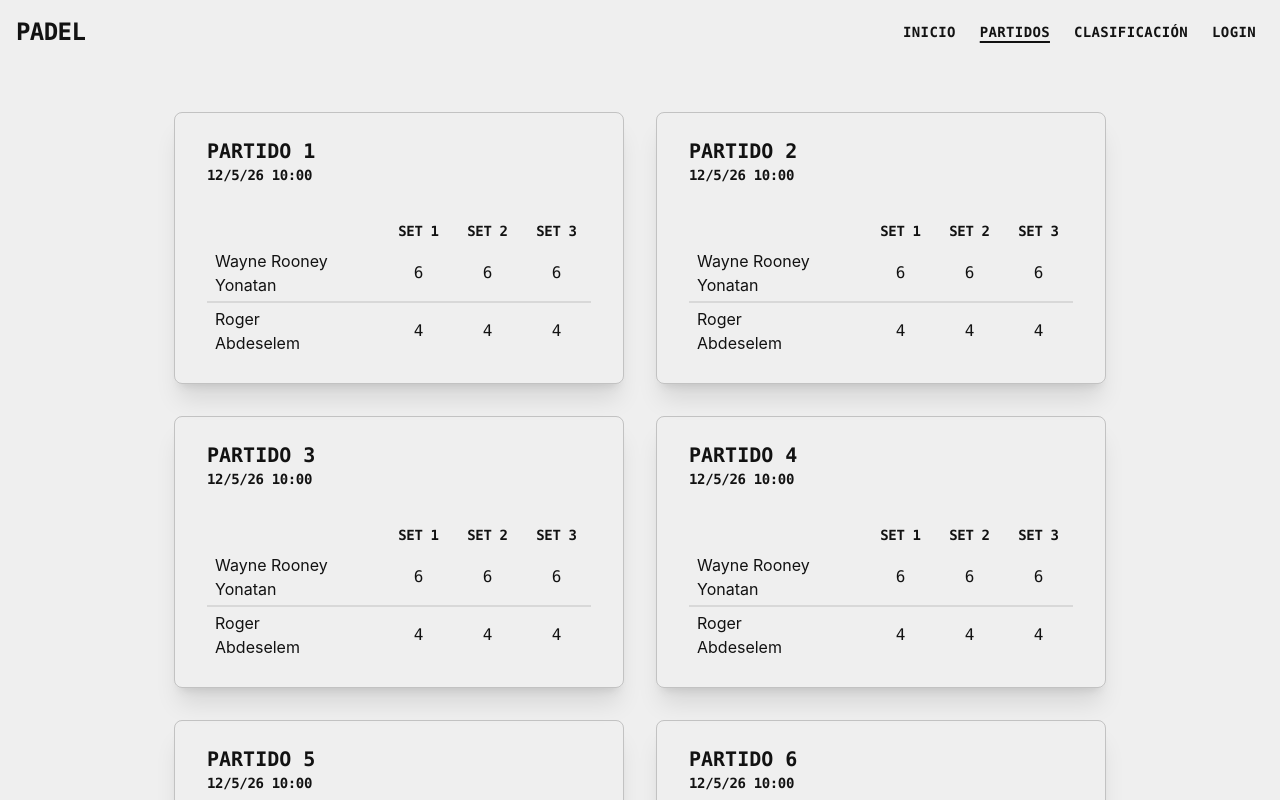
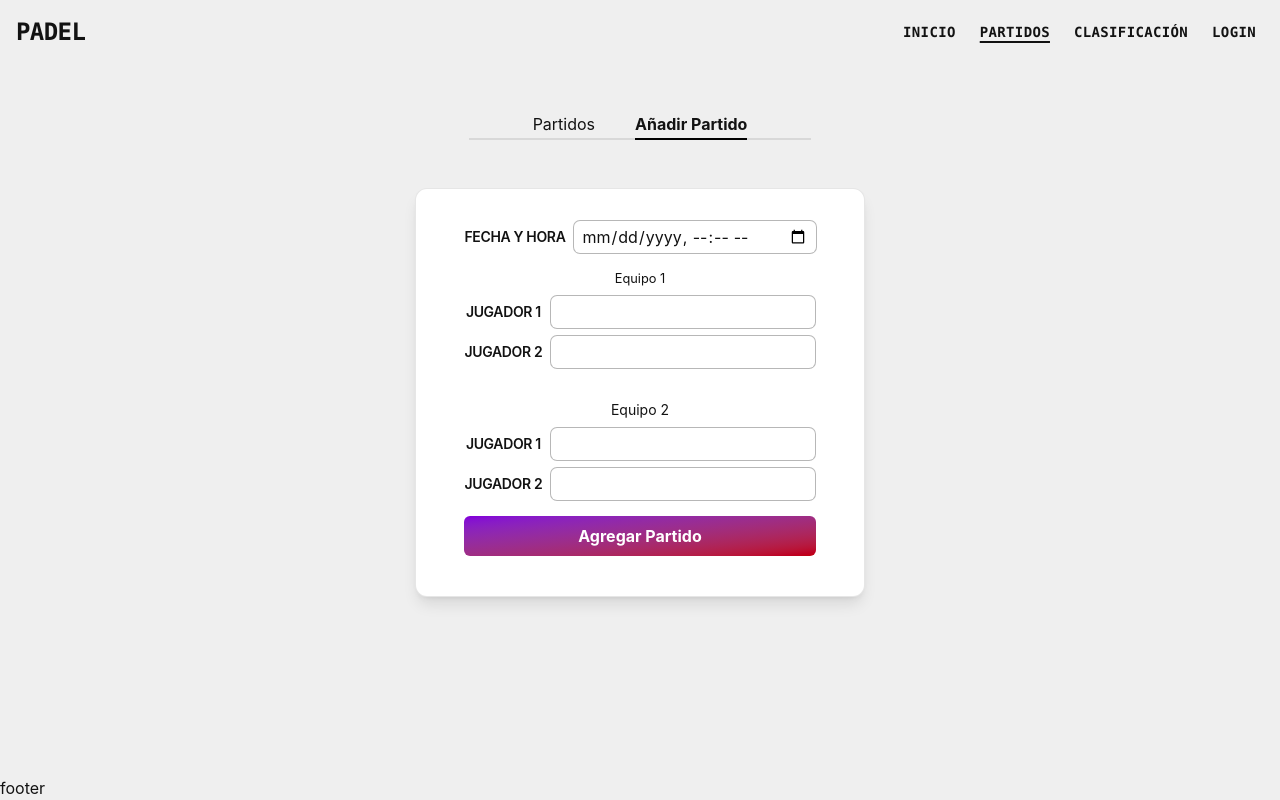
Before and after one commit to CSorinDev/padel, a React (Vite) app: page /partidos in a window 1280 px wide. Shown: the top 800 px of the page. Built offline with nearby package versions, Linux system fonts and the light colour scheme.

Commit message:
añadir formulario de add match

```diff
--- /dev/null
+++ b/src/components/sections/AddMatch.jsx
@@ -0,0 +1,33 @@
+import { useState } from 'react'
+import Button from '../ui/Button'
+
+export default function AddMatch() {
+  return (
+    <form className="form gap-4!" action="">
+      <div className='grid grid-cols-[auto_1fr] gap-2 items-center'>
+        <label htmlFor="datetime">Fecha y Hora</label>
+        <input type="datetime-local" name="datetime" id="datetime" />
+      </div>
+
+      <div className="grid grid-cols-[auto_1fr] place-items-center gap-2">
+        <small className="col-span-2">Equipo 1</small>
+        <label htmlFor="player1">Jugador 1</label>
+        <input type="text" name="player1" id="player1" />
+
+        <label htmlFor="player2">Jugador 2</label>
+        <input type="text" name="player2" id="player2" />
+      </div>
+
+      <div className="border-text/10 grid grid-cols-[auto_1fr] place-items-center gap-2">
+        <p className="col-span-2">Equipo 2</p>
+        <label htmlFor="player3">Jugador 1</label>
+        <input type="text" name="player3" id="player3" />
+
+        <label htmlFor="player4">Jugador 2</label>
+        <input type="text" name="player4" id="player4" />
+      </div>
+
+      <Button>Agregar Partido</Button>
+    </form>
+  )
+}
--- a/src/components/ui/Button.jsx
+++ b/src/components/ui/Button.jsx
@@ -1,7 +1,7 @@
-export default function Button({ children, onClick, disabled, className}) {
+export default function Button({ children, onClick, disabled, className }) {
   return (
     <button
-      className={`flex items-center justify-center gap-2 rounded-md bg-linear-to-br from-purple-700 to-red-700 p-2 text-white font-bold transition-all ring-1 ring-transparent hover:ring-purple-700 active:scale-90 ${className} `}
+      className={`flex items-center justify-center gap-2 rounded-md bg-linear-to-br from-purple-700 to-red-700 p-2 font-bold text-white ring-1 ring-transparent transition-all hover:ring-purple-700 active:scale-90 ${className} `}
       onClick={onClick}
       disabled={disabled}
     >
--- a/src/index.css
+++ b/src/index.css
@@ -48,7 +48,7 @@ button {
 }
 
 .form input {
-  @apply ring-text/30 focus:ring-text rounded-md px-2 py-1 ring-1 transition-all outline-none focus:ring-2 mb-2;
+  @apply ring-text/30 focus:ring-text rounded-md px-2 py-1 ring-1 transition-all outline-none focus:ring-2 ;
 }
 
 .form button {
--- a/src/pages/PartidosPage.jsx
+++ b/src/pages/PartidosPage.jsx
@@ -1,4 +1,8 @@
 import PartidoCard from '../components/cards/PartidoCard'
+import { Plus } from 'lucide-react'
+import { ChartNoAxesColumn } from 'lucide-react'
+import { useState } from 'react'
+import AddMatch from '../components/sections/AddMatch'
 
 export default function PartidosPage({
   partidos = [
@@ -130,11 +134,43 @@ export default function PartidosPage({
     },
   ],
 }) {
+  const [selected, setSelected] = useState('Añadir Partido')
+  const headerButtons = [
+    {
+      icon: <ChartNoAxesColumn size={16} />,
+      label: 'Partidos',
+    },
+    {
+      icon: <Plus size={16} />,
+      label: 'Añadir Partido',
+    },
+  ]
+
+  const buttonStyle = `gap-1 px-4 after:h-0.5 after:bg-black after:block after:translate-y-0.5 whitespace-nowrap}`
+
   return (
-    <section className="flex flex-wrap justify-center gap-8">
-      {partidos.map((p) => (
-        <PartidoCard key={p.id} partido={p} />
-      ))}
-    </section>
+    <>
+      <header className="border-text/10 mx-auto mb-12 flex w-fit items-center gap-2 border-b-2 px-12">
+        {headerButtons.map(({ icon, label }) => (
+          <button
+            onClick={() => setSelected(label)}
+            className={`${buttonStyle} ${selected === label ? 'font-bold after:w-full' : 'after:w-0'} `}
+          >
+            {/* {icon ? icon : null} */}
+            {/* {label} */}
+            {label}
+            {` `}
+          </button>
+        ))}
+      </header>
+
+      <section className="flex flex-wrap justify-center gap-8">
+        {selected === 'Partidos'
+          ? partidos.map((p) => <PartidoCard key={p.id} partido={p} />)
+          :
+          <AddMatch />
+          }
+      </section>
+    </>
   )
 }
```
